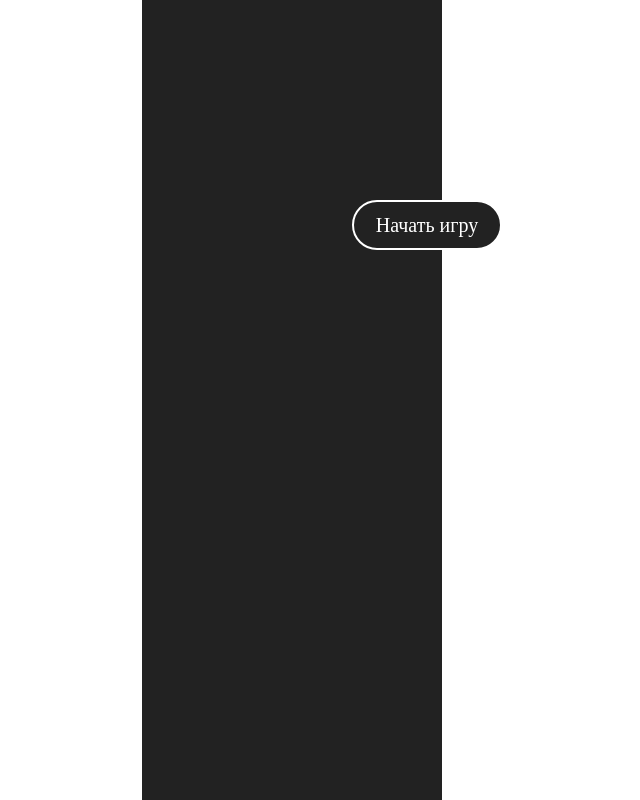
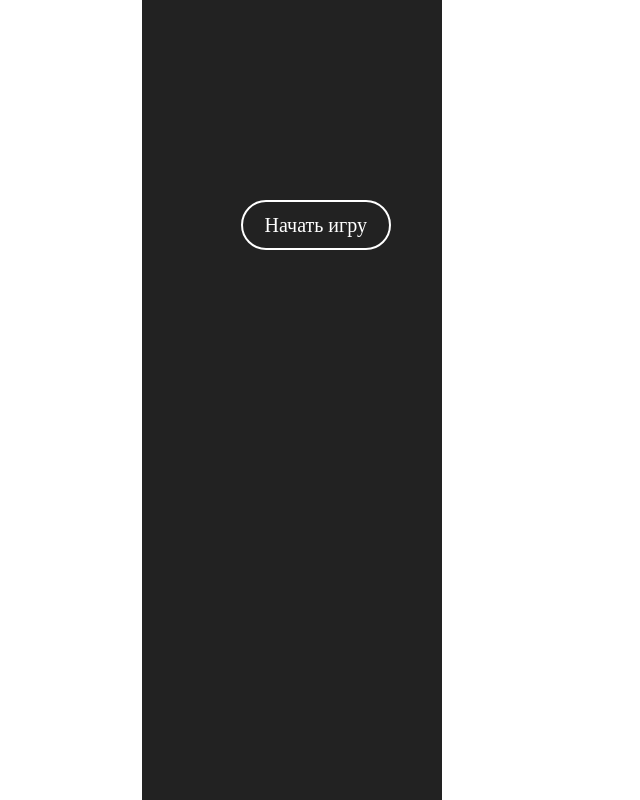
Before and after one commit to ckachok/Racing-on-JS, a plain HTML site: page index.html in a window 1280 px wide. Shown: the whole page, without its empty margins (348-988 px from the left). Drawn offline with Linux system fonts and the light colour scheme.

Commit message:
fix: change style.left for class called 'start'

```diff
--- a/style.css
+++ b/style.css
@@ -4,7 +4,7 @@
 
 .start {
   position: absolute;
-  left: 700px;
+  left: 46%;
   top: 200px;
   width: 150px;
   height: 50px;
```
